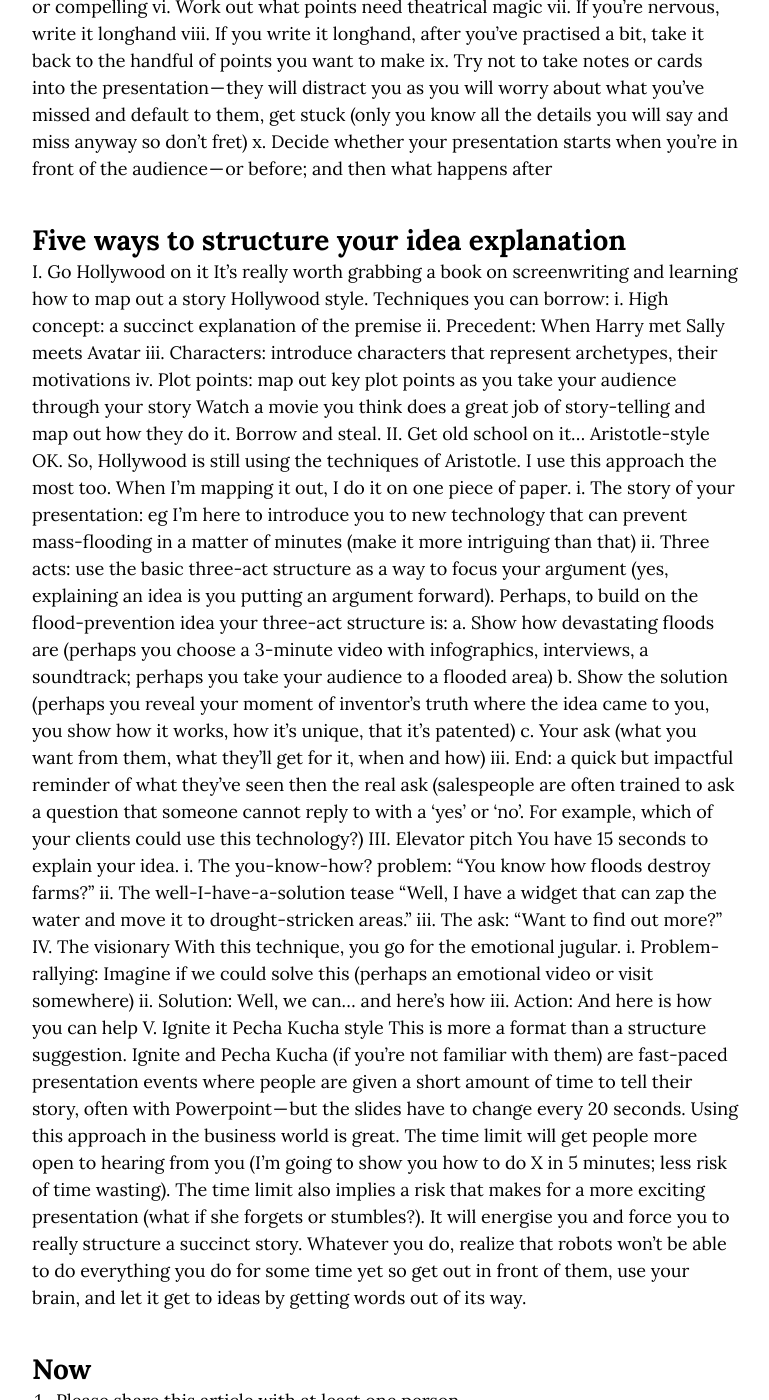
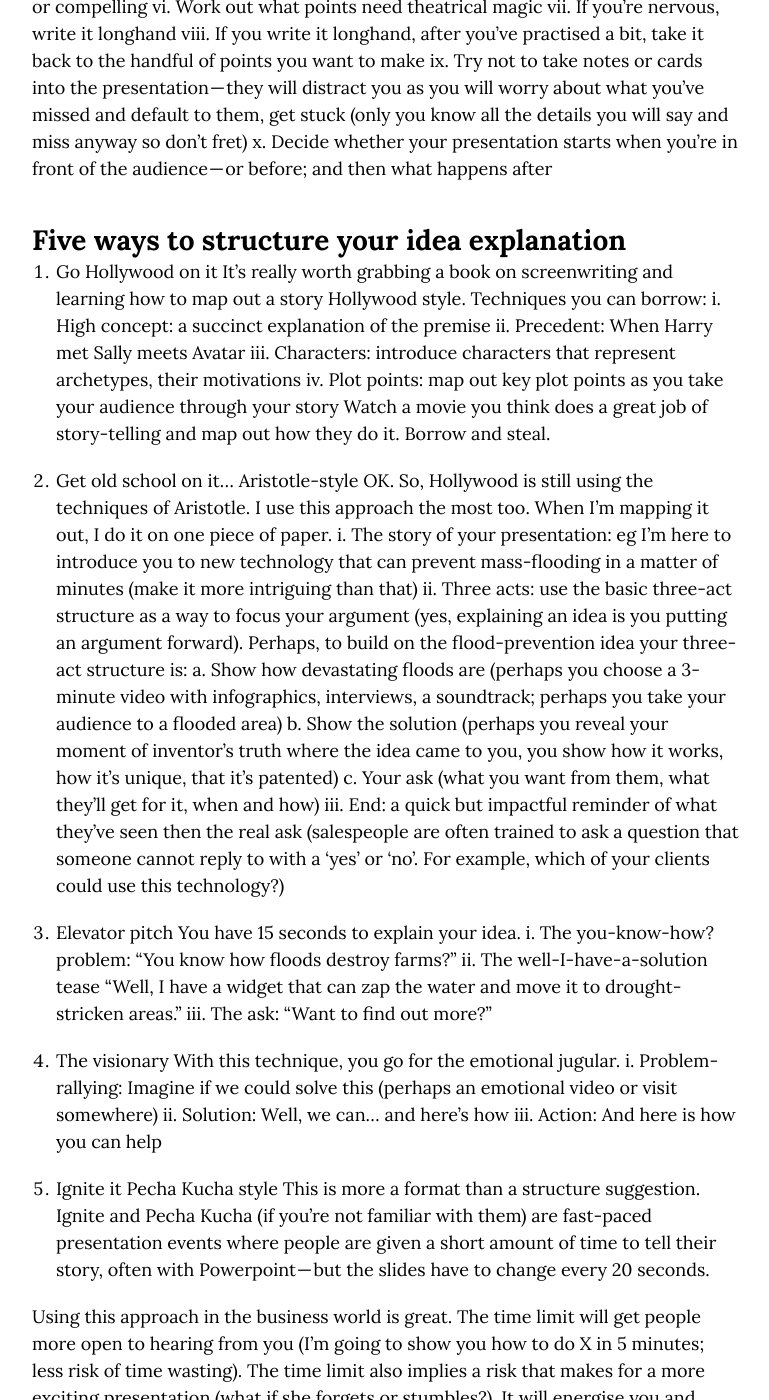
Before and after one commit to markhpollard/markhpollard.github.io, a Jekyll site: the page built from _posts/2018-09-27-how-to-explain-an-idea-a-mega-post.markdown, in a window 1280 px wide and 1400 px high, scrolled down 9754 px. Shown: the whole window, without its empty margins (254-1023 px from the left). Built offline with Jekyll 4.4.1, drawn with Linux system fonts in a browser that asks for light colours; nearby versions of some CDN libraries; some of the changed text lies outside the part shown.

Commit message:
Updated How To Explain An Idea A Mega Post

```diff
--- a/_posts/2018-09-27-how-to-explain-an-idea-a-mega-post.markdown
+++ b/_posts/2018-09-27-how-to-explain-an-idea-a-mega-post.markdown
@@ -250,14 +250,16 @@ ix. Try not to take notes or cards into the presentation — they will distr
 x. Decide whether your presentation starts when you’re in front of the audience — or before; and then what happens after
 
 ## Five ways to structure your idea explanation
-I. Go Hollywood on it
+
+1. Go Hollywood on it
 It’s really worth grabbing a book on screenwriting and learning how to map out a story Hollywood style. Techniques you can borrow:
 i. High concept: a succinct explanation of the premise
 ii. Precedent: When Harry met Sally meets Avatar
 iii. Characters: introduce characters that represent archetypes, their motivations
 iv. Plot points: map out key plot points as you take your audience through your story
 Watch a movie you think does a great job of story-telling and map out how they do it. Borrow and steal.
-II. Get old school on it… Aristotle-style
+
+2. Get old school on it… Aristotle-style
 OK. So, Hollywood is still using the techniques of Aristotle. I use this approach the most too. When I’m mapping it out, I do it on one piece of paper.
 i. The story of your presentation: eg I’m here to introduce you to new technology that can prevent mass-flooding in a matter of minutes (make it more intriguing than that)
 ii. Three acts: use the basic three-act structure as a way to focus your argument (yes, explaining an idea is you putting an argument forward). Perhaps, to build on the flood-prevention idea your three-act structure is:
@@ -265,20 +267,26 @@ a. Show how devastating floods are (perhaps you choose a 3-minute video with inf
 b. Show the solution (perhaps you reveal your moment of inventor’s truth where the idea came to you, you show how it works, how it’s unique, that it’s patented)
 c. Your ask (what you want from them, what they’ll get for it, when and how)
 iii. End: a quick but impactful reminder of what they’ve seen then the real ask (salespeople are often trained to ask a question that someone cannot reply to with a ‘yes’ or ‘no’. For example, which of your clients could use this technology?)
-III. Elevator pitch
+
+3. Elevator pitch
 You have 15 seconds to explain your idea.
 i. The you-know-how? problem: “You know how floods destroy farms?”
 ii. The well-I-have-a-solution tease “Well, I have a widget that can zap the water and move it to drought-stricken areas.”
 iii. The ask: “Want to find out more?”
-IV. The visionary
+
+4. The visionary
 With this technique, you go for the emotional jugular.
 i. Problem-rallying: Imagine if we could solve this (perhaps an emotional video or visit somewhere)
 ii. Solution: Well, we can… and here’s how
 iii. Action: And here is how you can help
-V. Ignite it Pecha Kucha style
+
+5. Ignite it Pecha Kucha style
 This is more a format than a structure suggestion. Ignite and Pecha Kucha (if you’re not familiar with them) are fast-paced presentation events where people are given a short amount of time to tell their story, often with Powerpoint — but the slides have to change every 20 seconds.
+
 Using this approach in the business world is great. The time limit will get people more open to hearing from you (I’m going to show you how to do X in 5 minutes; less risk of time wasting). The time limit also implies a risk that makes for a more exciting presentation (what if she forgets or stumbles?). It will energise you and force you to really structure a succinct story.
-Whatever you do, realize that robots won’t be able to do everything you do for some time yet so get out in front of them, use your brain, and let it get to ideas by getting words out of its way.
+
+
+
 
 ## **Now**
 
```
